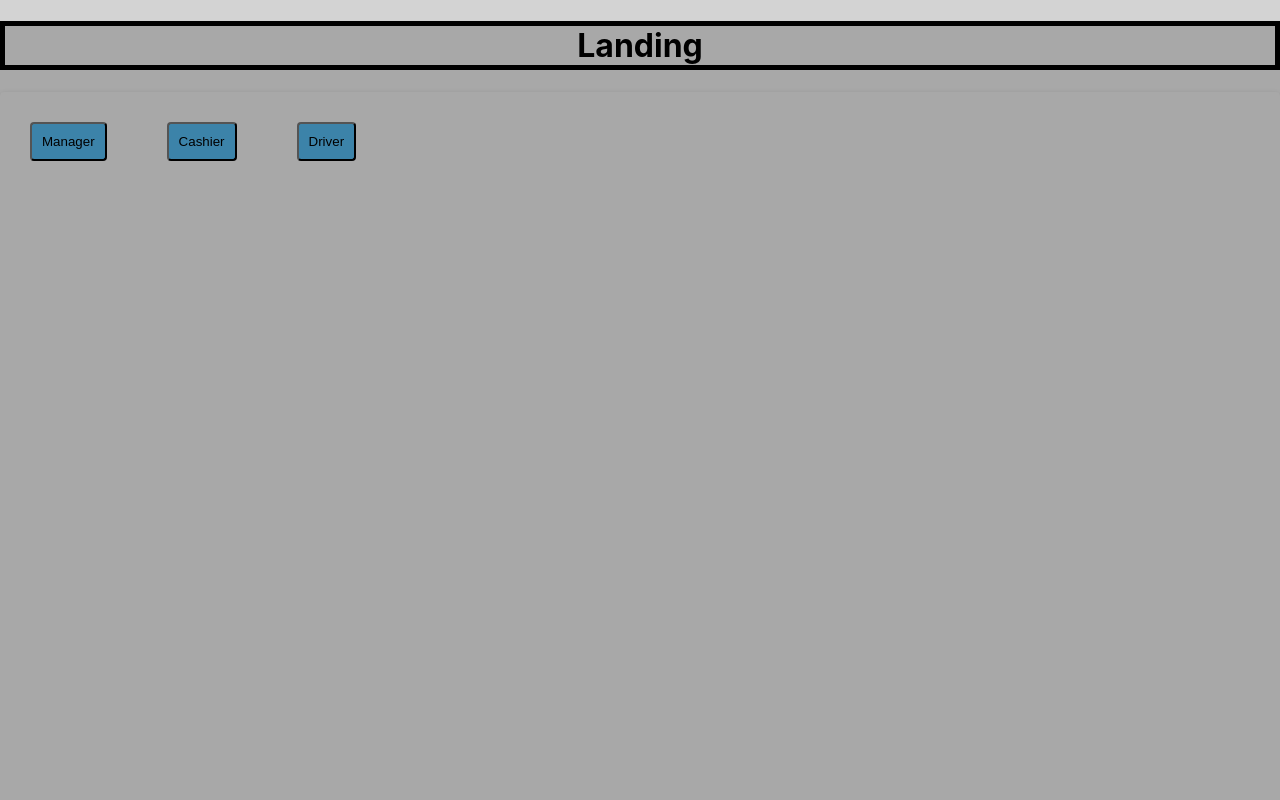
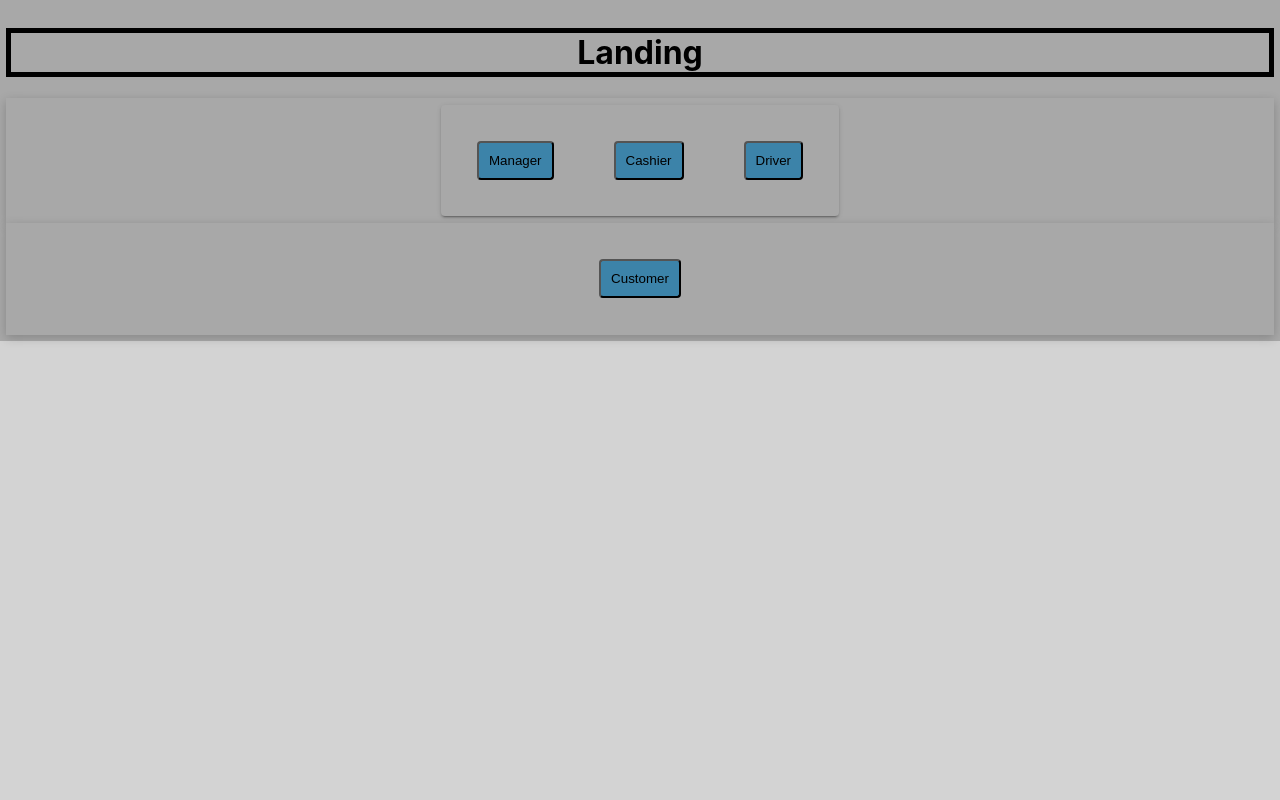
Before and after one commit to jdavstaff/Project3Docs, a React (Create React App) app in the folder frontend/: page / in a window 1280 px wide. Shown: the top 800 px of the page. Built offline with nearby package versions, Linux system fonts and the light colour scheme.

Commit message:
sass edits

```diff
--- a/frontend/src/pages/cashier/Cashier.js
+++ b/frontend/src/pages/cashier/Cashier.js
@@ -2,6 +2,7 @@ import { Button } from "@mui/material";
 import { Link } from "react-router-dom";
 import Header from "../../components/Header";
 import OrderView from "../view/OrderView";
+import "../../styles/master.scss";
 
 export default function Cashier() {
   return (
--- a/frontend/src/pages/customer/Customer.js
+++ b/frontend/src/pages/customer/Customer.js
@@ -3,6 +3,8 @@ import { Link } from "react-router-dom";
 import Header from "../../components/Header";
 import OrderView from "../view/OrderView";
 import {Mapper} from "../../components/Map/MapComponent";
+import "../../styles/master.scss";
+
 
 export default function Customer() {
   return (
--- a/frontend/src/pages/landing/Landing.js
+++ b/frontend/src/pages/landing/Landing.js
@@ -7,13 +7,12 @@ import ButtonGroup from "@mui/material/ButtonGroup";
 
 export default function Landing() {
   return (
-    <div>
+    <div className="mainBody">
       <Header name={"Landing"} />
-      <div>
-        <ButtonGroup
+      <div className="landingTri">
+        <ButtonGroup className="buttonGroup shadow-none"
           variant="contained"
-          aria-label="outlined primary button group"
-        >
+          aria-label="outlined primary button group">
           <Link to="/manager">
             <Button class="button">Manager</Button>
           </Link>
@@ -24,11 +23,11 @@ export default function Landing() {
             <Button class="button" >Driver</Button>
           </Link>
         </ButtonGroup>
-        <div>
-          <Link to="/customer">
-            <Button variant="contained">Customer</Button>
-          </Link>
-        </div>
+      </div>
+      <div className="landingTri">
+        <Link to="/customer">
+          <Button variant="contained" class="button">Customer</Button>
+        </Link>
       </div>
     </div>
   );
--- a/frontend/src/pages/manager/Manager.js
+++ b/frontend/src/pages/manager/Manager.js
@@ -6,6 +6,7 @@ import Typography from "@mui/material/Typography";
 import Inventory from "./Inventory";
 import MyMenu from "./MyMenu";
 import Reports from "./Reports";
+import "../../styles/master.scss";
 export default function Driver() {
   const [tabValue, setTabValue] = useState(0);
   const handleTabChange = (e, newTabVal) => {
--- a/frontend/src/styles/master.scss
+++ b/frontend/src/styles/master.scss
@@ -13,9 +13,27 @@ body {
 };
 
 div {
-    background-color: cons.$fgCol;
-    width: 100vw;
-    height: 100vh;
+  background-color: cons.$fgCol;
+  position: relative;
+  padding:.4em;
+
+  &.mainBody{
+    padding: 0;
+  }
+  &.landingTri{
+    box-shadow: 0 3px 10px rgb(0 0 0 / 0.2);
+    display: flex;
+    align-items: center;
+    justify-content: center;
+  }
+};
+
+.buttonGroup {
+  display: flexbox;
+  justify-items: auto;
+  justify-content: space-evenly;
+  align-self: auto;
+  box-shadow: none;
 };
 
 button{
```
